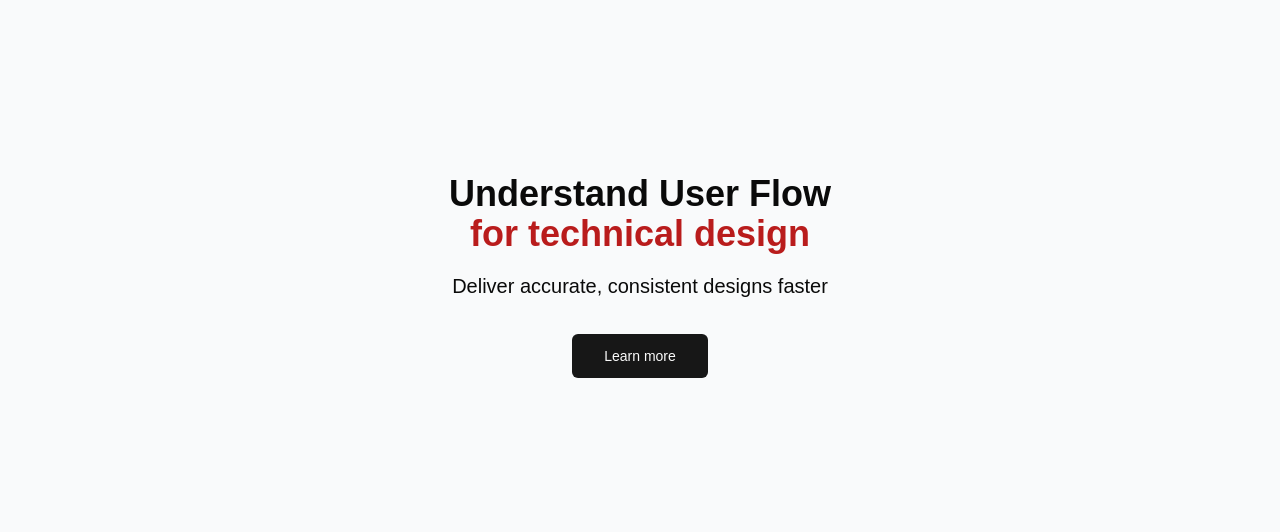
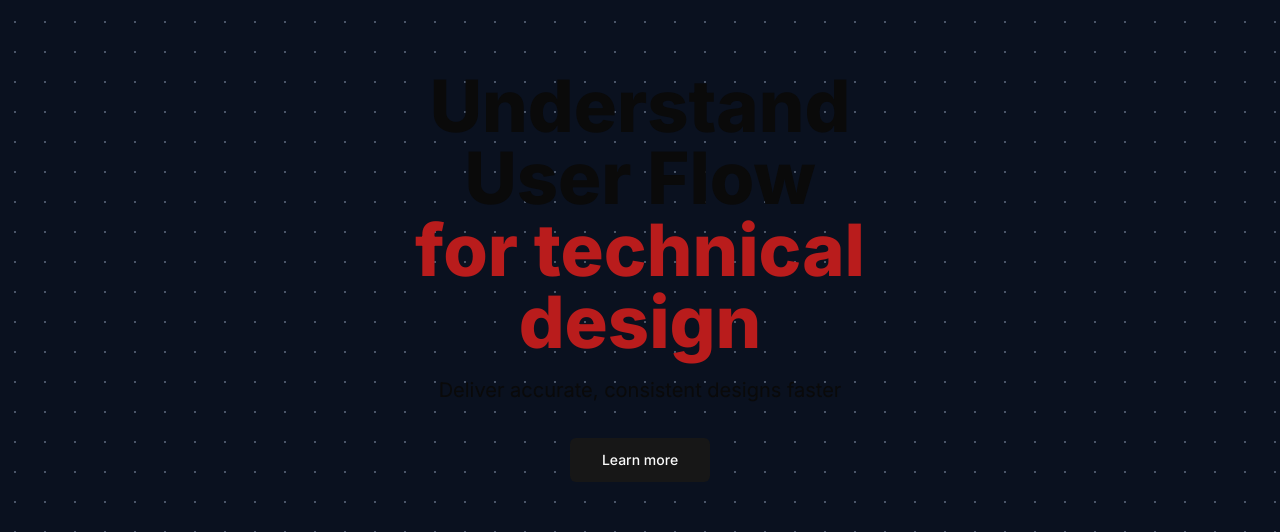
Before and after one commit to Dhruba2004/rubber, a Next.js app: page / in a window 1280 px wide. Shown: the part 233-765 px from the top of the page. Built offline with nearby package versions, Linux system fonts and the light colour scheme; no server answers.

Commit message:
feat : changed hero section bgcolor

```diff
--- a/src/app/_components/Hero.tsx
+++ b/src/app/_components/Hero.tsx
@@ -3,14 +3,14 @@ import React from "react";
 
 const Hero = () => {
   return (
-    <section className="bg-gray-50 dark:bg-gray-900/80 min-h-screen">
+    <section className="min-h-screen">
       <div className="flex items-baseline justify-center px-3 relative bottom-[-5rem] cursor-pointer">
       <h2 className="border border-black dark:border-white px-3 py-2 rounded-full text-center">See What's New | <span className="text-red-500">AI Diagram</span></h2>
       </div>
 
       <div className="mx-auto max-w-screen-xl px-4 py-32 lg:flex lg:h-screen lg:items-center mb-[5rem]">
         <div className="mx-auto max-w-xl text-center">
-          <h1 className="text-8xl font-extrabold sm:text-4xl">
+          <h1 className="md:text-7xl font-extrabold sm:text-4xl">
             Understand User Flow
             <strong className="font-extrabold text-red-700 sm:block">
               {" "}
--- a/src/app/globals.css
+++ b/src/app/globals.css
@@ -60,6 +60,12 @@ body {
     --chart-4: 280 65% 60%;
     --chart-5: 340 75% 55%;
   }
+  .animated-dotted-background {
+    background-color: #0a111f;
+    background-image: radial-gradient(#4a5568 1px, transparent 1px);
+    background-size: 30px 30px;
+    /* animation: moveDots 10s linear infinite; */
+  }
 }
 
 @layer base {
--- a/src/app/layout.tsx
+++ b/src/app/layout.tsx
@@ -1,5 +1,5 @@
 import type { Metadata } from "next";
-import localFont from "next/font/local";
+import {Inter} from "next/font/google";
 import { ThemeProvider } from "next-themes";
 import { AuthProvider } from "./AuthProvider";
 import "./globals.css";
@@ -7,17 +7,8 @@ import { ConvexClientProvider } from "./ConvexClientProvider";
 import { Toaster } from "@/components/ui/sonner";
 
 
-const geistSans = localFont({
-  src: "./fonts/GeistVF.woff",
-  variable: "--font-geist-sans",
-  weight: "100 900",
-});
-const geistMono = localFont({
-  src: "./fonts/GeistMonoVF.woff",
-  variable: "--font-geist-mono",
-  weight: "100 900",
-});
 
+const inter = Inter({ subsets: ["latin"] });
 export const metadata: Metadata = {
   title: "Create Next App",
   description: "Generated by create next app",
@@ -32,7 +23,7 @@ export default function RootLayout({
     <AuthProvider>
       <html lang="en">
         <body
-          className={`${geistSans.variable} ${geistMono.variable} antialiased`}
+          className={`${inter.className} animated-dotted-background`}
         >
           <ThemeProvider attribute="class">
             <ConvexClientProvider>
```
